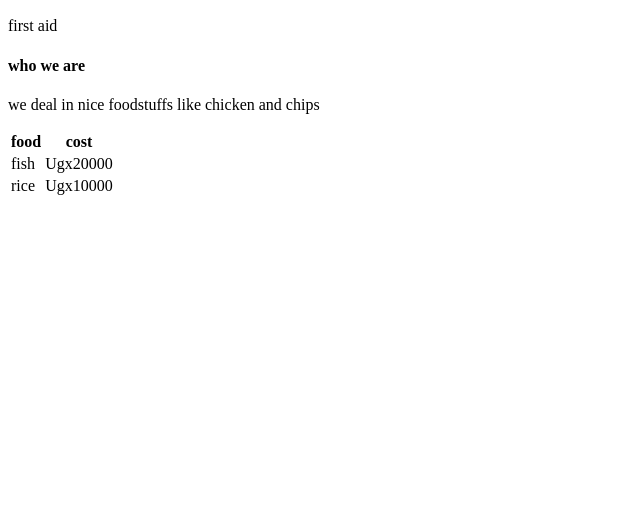
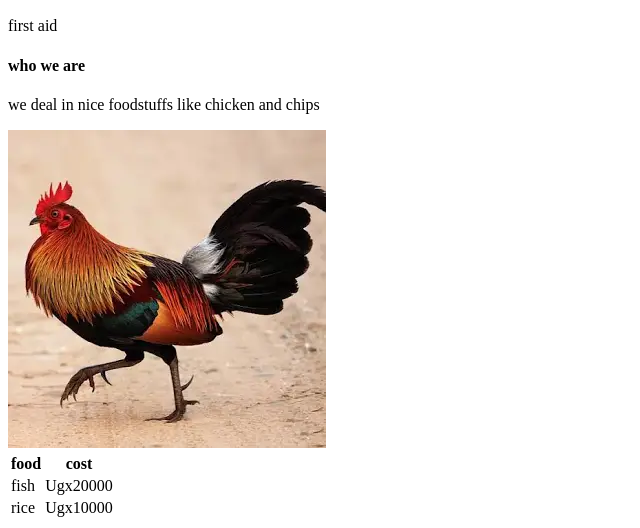
Before and after one commit to achanfaithkatrina/CQ10, a plain HTML site: page faith.html in a window 1280 px wide. Shown: the part 762-1290 px from the top of the page, without its empty margins (0-640 px from the left). Before the commit the page ends 968 px from the top, so only its background shows below. Drawn offline with Linux system fonts and the light colour scheme.

Commit message:
Update faith.html

```diff
--- a/faith.html
+++ b/faith.html
@@ -36,9 +36,10 @@
   <td>rice</td>
   <td>Ugx10000</td>
 </tr>
-<div>
+<div style="margin: 0cap;">
   <h4>who we are</h4>
   <p>we deal in nice foodstuffs like chicken and chips</p>
+  <img src="./chicken.webp"/>
 </div>
 
 
```
